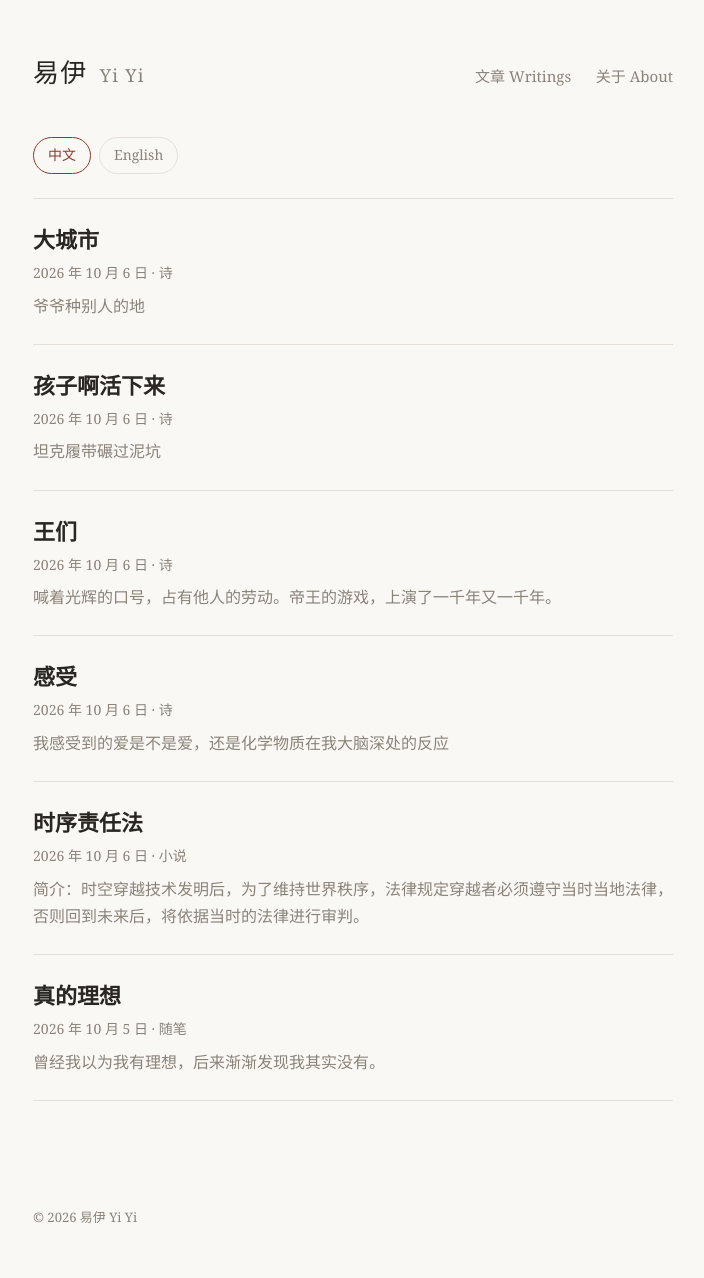
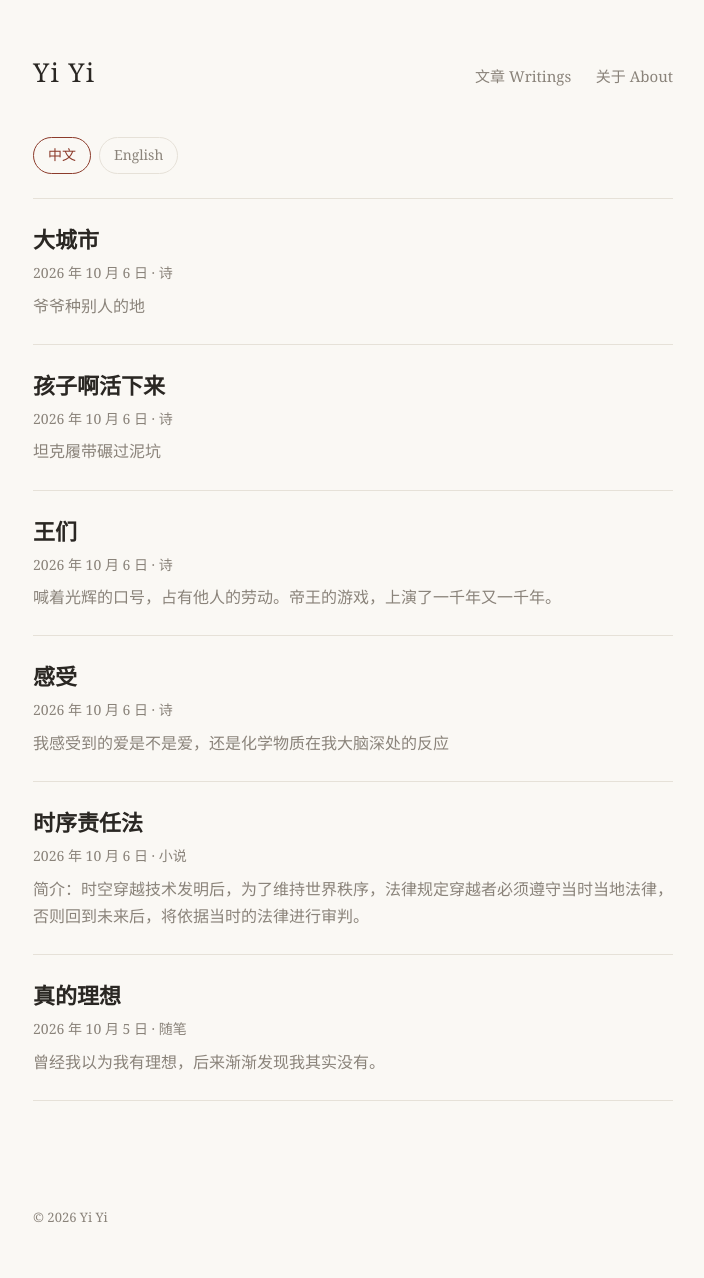
Before and after one commit to yiyistory/yiyistory.github.io, a Jekyll site: the page built from index.html, in a window 1280 px wide. Shown: the whole page, without its empty margins (287-991 px from the left). Built offline with Jekyll 4.4.1, drawn with Linux system fonts in a browser that asks for light colours.

Commit message:
页面去掉中文名，只保留 Yi Yi

```diff
--- a/_config.yml
+++ b/_config.yml
@@ -1,6 +1,6 @@
-title: 易伊 Yi Yi
-description: 易伊的文字 · Writings by Yi Yi
-author: 易伊 Yi Yi
+title: Yi Yi
+description: Writings by Yi Yi
+author: Yi Yi
 url: https://yiyistory.github.io
 permalink: /:year/:month/:title/
 timezone: Asia/Shanghai
--- a/_layouts/default.html
+++ b/_layouts/default.html
@@ -9,7 +9,7 @@
 </head>
 <body>
   <header class="site-header">
-    <a class="site-title" href="{{ '/' | relative_url }}">易伊 <span>Yi Yi</span></a>
+    <a class="site-title" href="{{ '/' | relative_url }}">Yi Yi</a>
     <nav>
       <a href="{{ '/' | relative_url }}">文章 Writings</a>
       <a href="{{ '/about/' | relative_url }}">关于 About</a>
@@ -19,7 +19,7 @@
     {{ content }}
   </main>
   <footer class="site-footer">
-    © {{ site.time | date: '%Y' }} 易伊 Yi Yi
+    © {{ site.time | date: '%Y' }} Yi Yi
   </footer>
 </body>
 </html>
```
Also changed, not shown: README.md.
